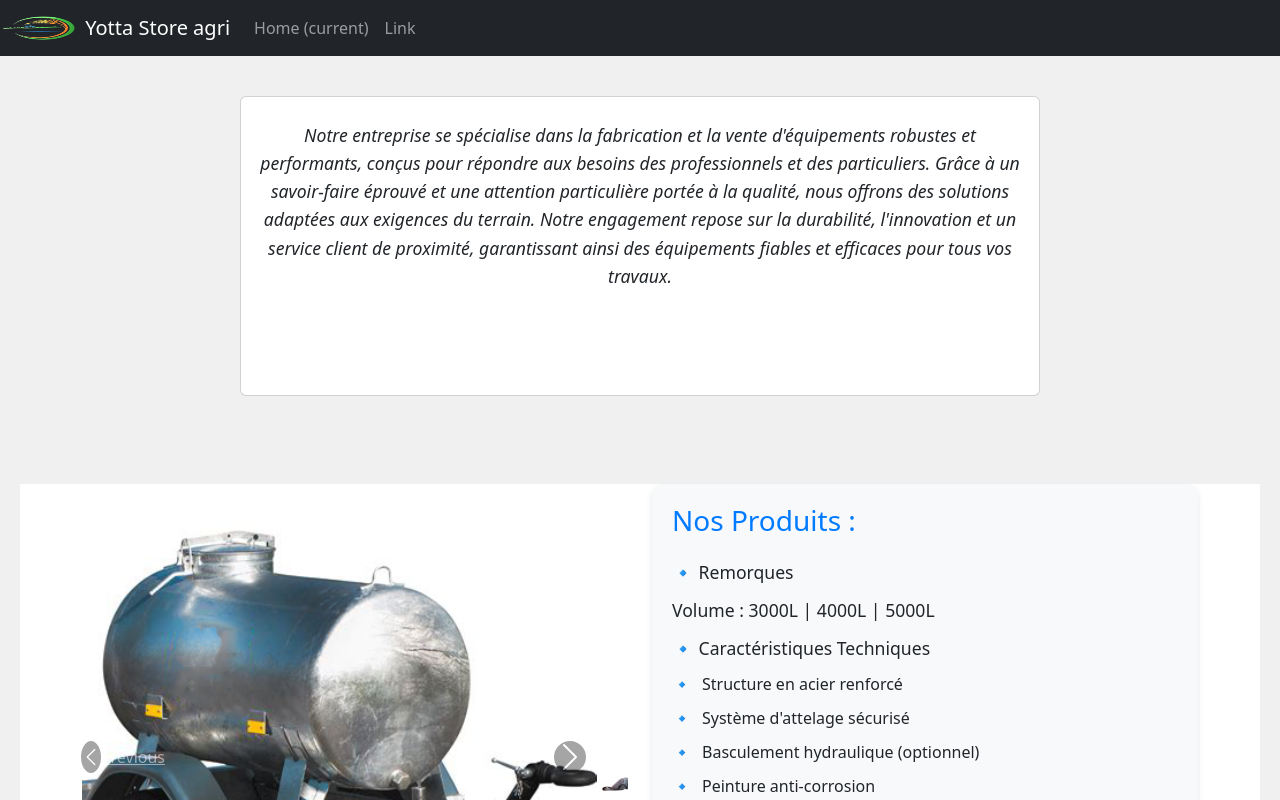
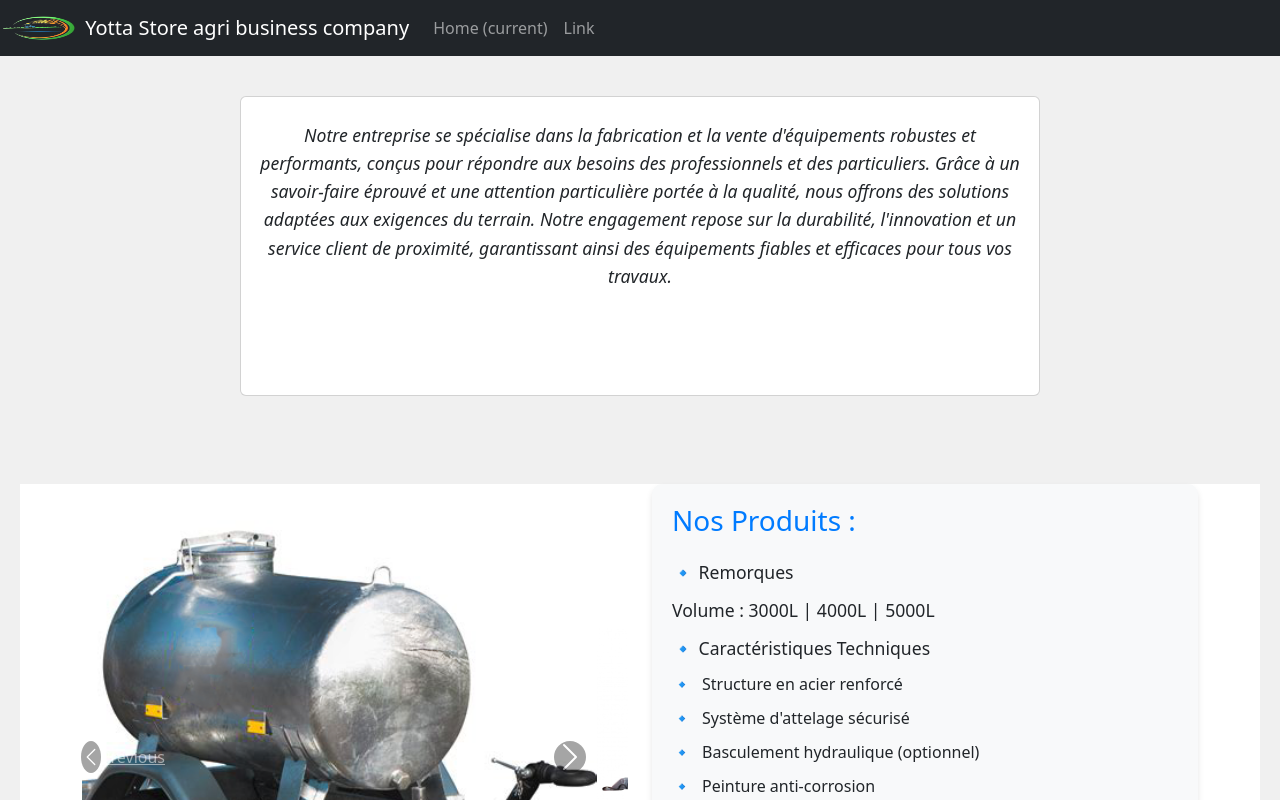
Before and after one commit to stmiinfo/yottastoreagri, an Angular app: page / in a window 1280 px wide. Shown: the top 800 px of the page. Built offline with nearby package versions, Linux system fonts and the light colour scheme.

Commit message:
name change

```diff
--- a/src/app/footer/footer.component.html
+++ b/src/app/footer/footer.component.html
@@ -1,7 +1,7 @@
 <!-- footer.component.html -->
 <footer>
   <div class="text-center p-3" style="background-color: #deded5;">
-    © Yotta Store Agri &nbsp; &nbsp; tel : +216 31 404 174 &nbsp; / +216 52 581 880 &nbsp; &nbsp; fax : 32 406 555 <br>
+    © Yotta Store Agri business company &nbsp; &nbsp; tel : +216 31 404 174 &nbsp; / +216 52 581 880 &nbsp; &nbsp; fax : 32 406 555 <br>
     RTE BIZERTE KM 8 EL MNIHLA 2094
   </div>
 </footer>
--- a/src/app/navbar/navbar.component.html
+++ b/src/app/navbar/navbar.component.html
@@ -1,7 +1,7 @@
 <nav class="navbar navbar-expand-lg navbar-dark bg-dark">
   <a class="navbar-brand" href="#">
     <img src="p1.png" alt="Logo" width="80" height="30" class="d-inline-block align-top">
-    Yotta Store agri
+    Yotta Store agri business company
   </a>
   <button class="navbar-toggler" type="button" data-toggle="collapse" data-target="#navbarSupportedContent" aria-controls="navbarSupportedContent" aria-expanded="false" aria-label="Toggle navigation">
     <span class="navbar-toggler-icon"></span>
```
